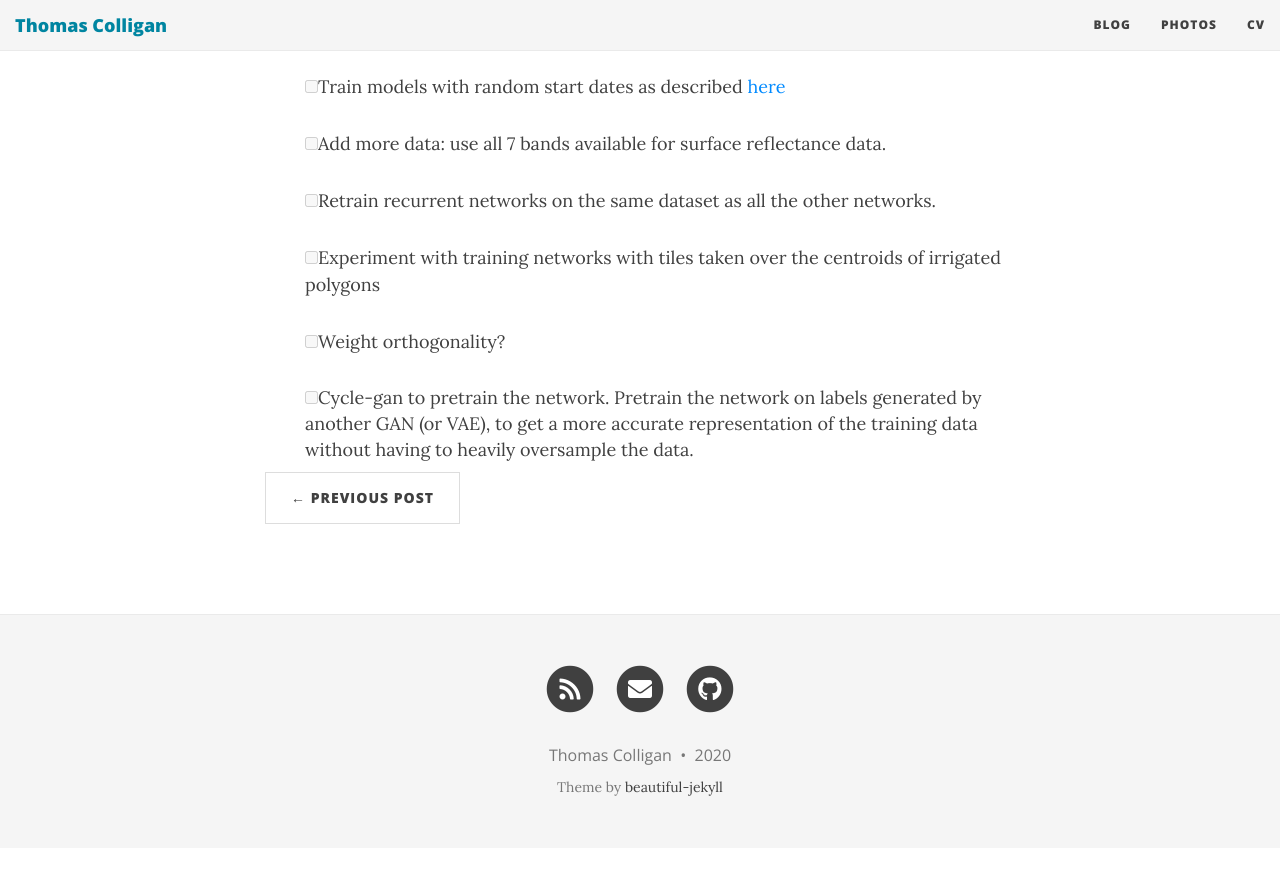
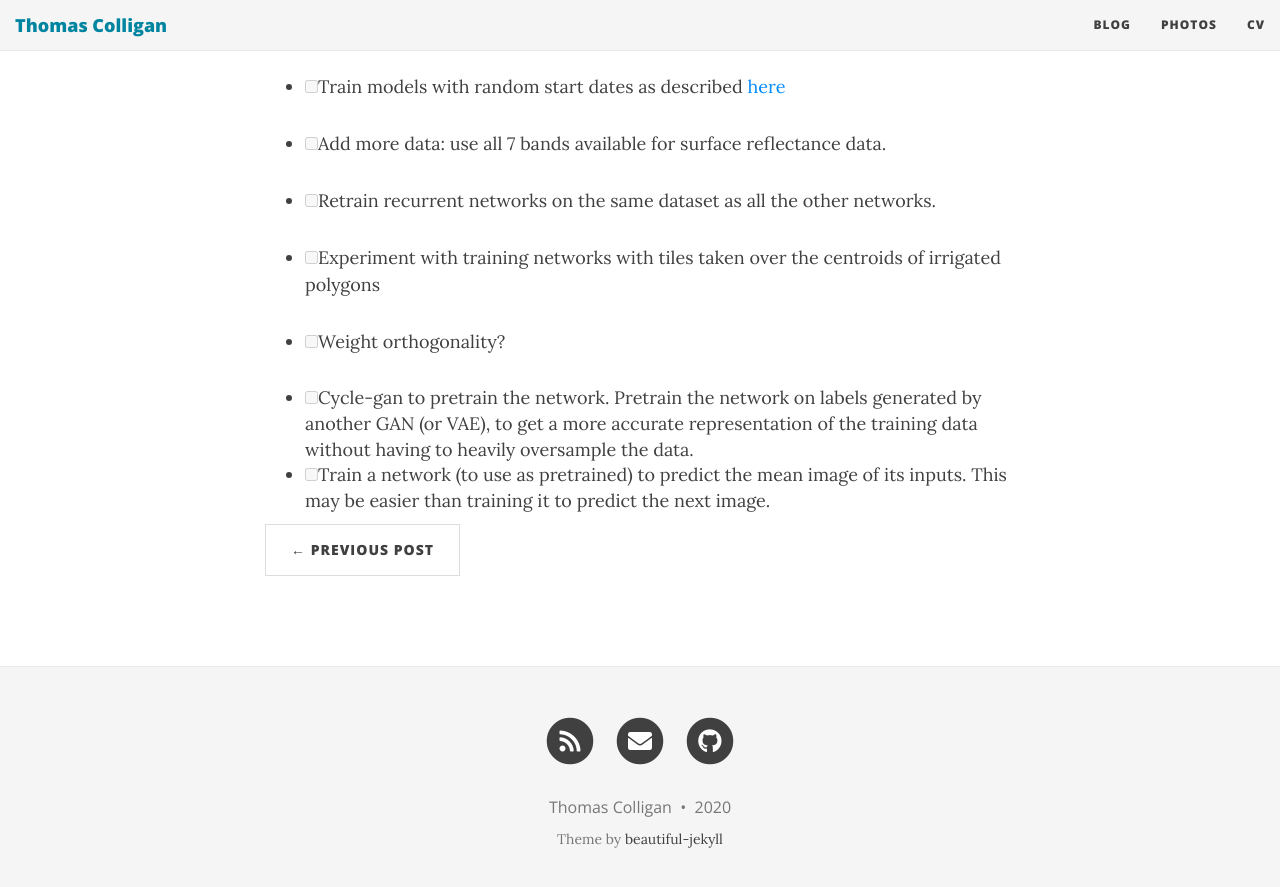
Before and after one commit to colligant/colligant.github.io, a Jekyll site: the page built from _posts/2020-04-01-2020-04-01-next-steps.md, in a window 1280 px wide and 900 px high, scrolled down 696 px. Shown: the top 887 px of the window. Built offline with Jekyll 4.4.1, drawn with Linux system fonts in a browser that asks for light colours; nearby versions of some CDN libraries; before the commit the page ends 1544 px from its top, so only the background shows below that.

Commit message:
Update next steps

```diff
--- a/_posts/2020-04-01-2020-04-01-next-steps.md
+++ b/_posts/2020-04-01-2020-04-01-next-steps.md
@@ -30,4 +30,7 @@ Wed Apr 1 09:20:46 MDT 2020
 - [ ] Cycle-gan to pretrain the network. Pretrain the network on labels generated by another GAN (or VAE),
 to get a more accurate representation of the training data without having to heavily oversample the
 data.
+- [ ] Train a network (to use as pretrained) to predict the mean image of its inputs. This may be
+easier than training it to predict the next image.
+
 {: style='list-style-type: none'}
```
